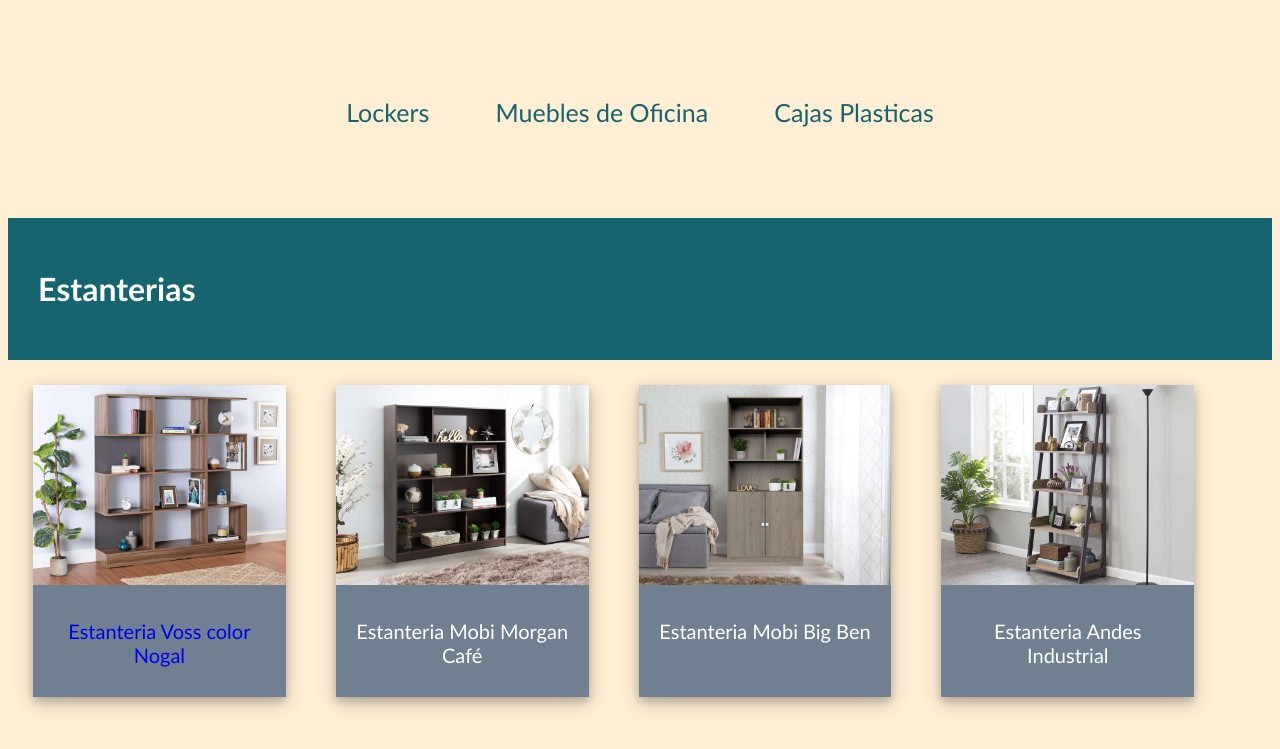
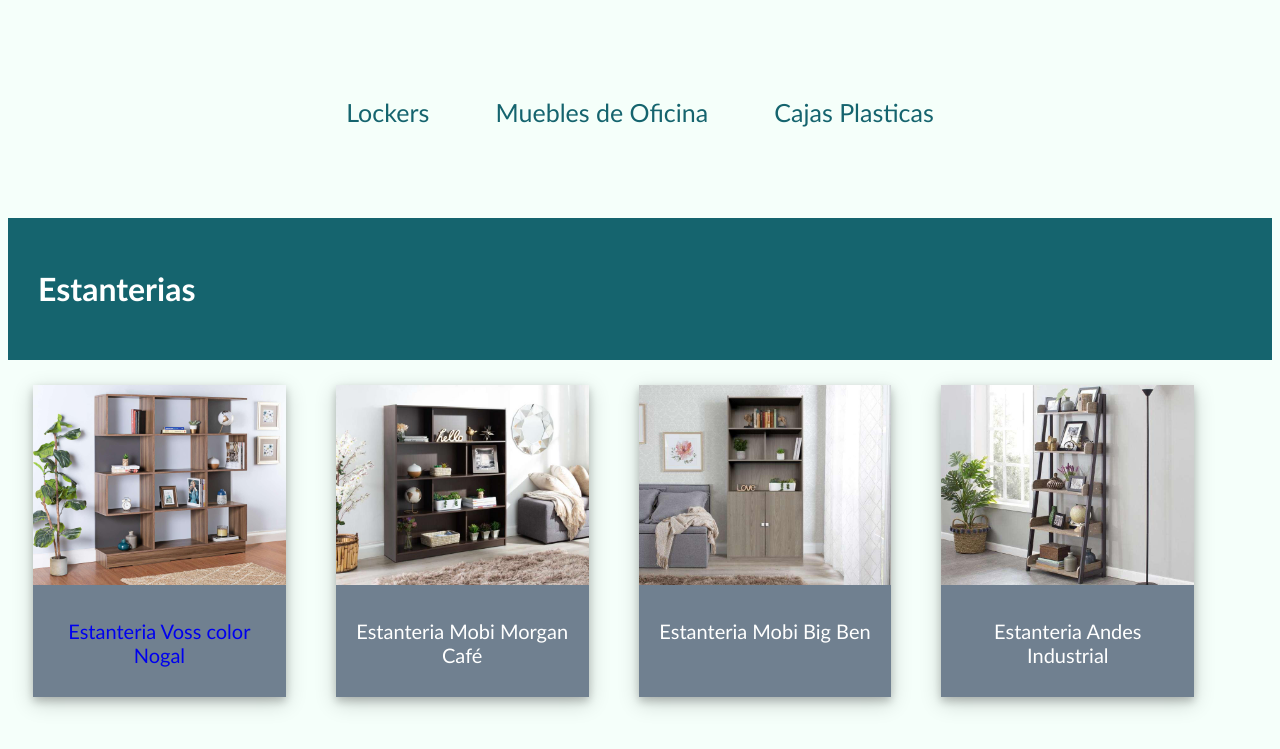
Before and after one commit to Ricardo-GMdz/Pia_Django, a Django app: page / in a window 1280 px wide. Shown: the top 749 px of the page. Run offline with Django 3.2, Linux system fonts and the light colour scheme.

Commit message:
cambios en estilos

```diff
--- a/ambiente-django/websitePIA_root/websitePIA/static/css/estilos.css
+++ b/ambiente-django/websitePIA_root/websitePIA/static/css/estilos.css
@@ -1,5 +1,5 @@
 body{
-    background-color: papayawhip;
+    background-color: mintcream;
 }
 .menu{
     display: flex;
```
